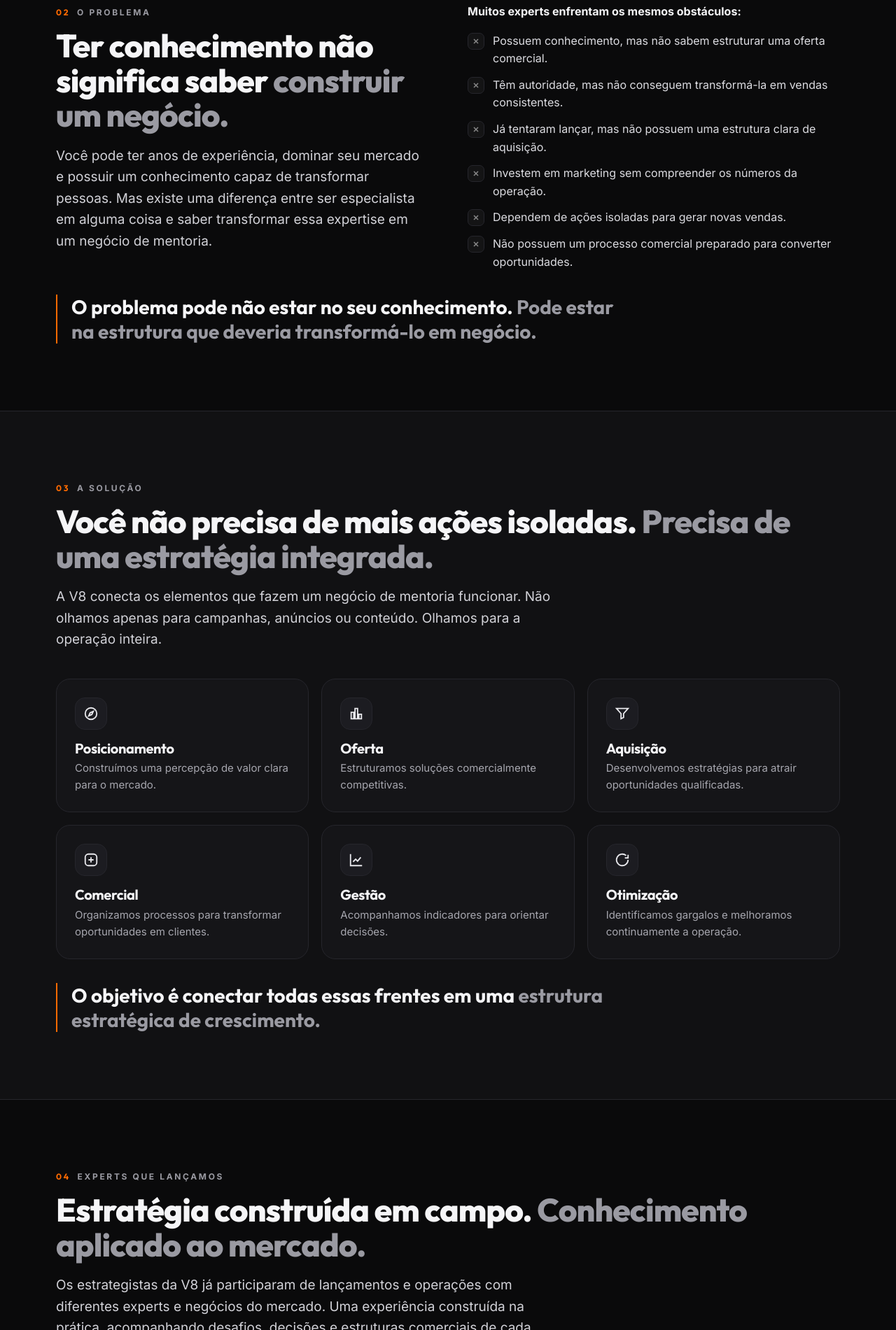
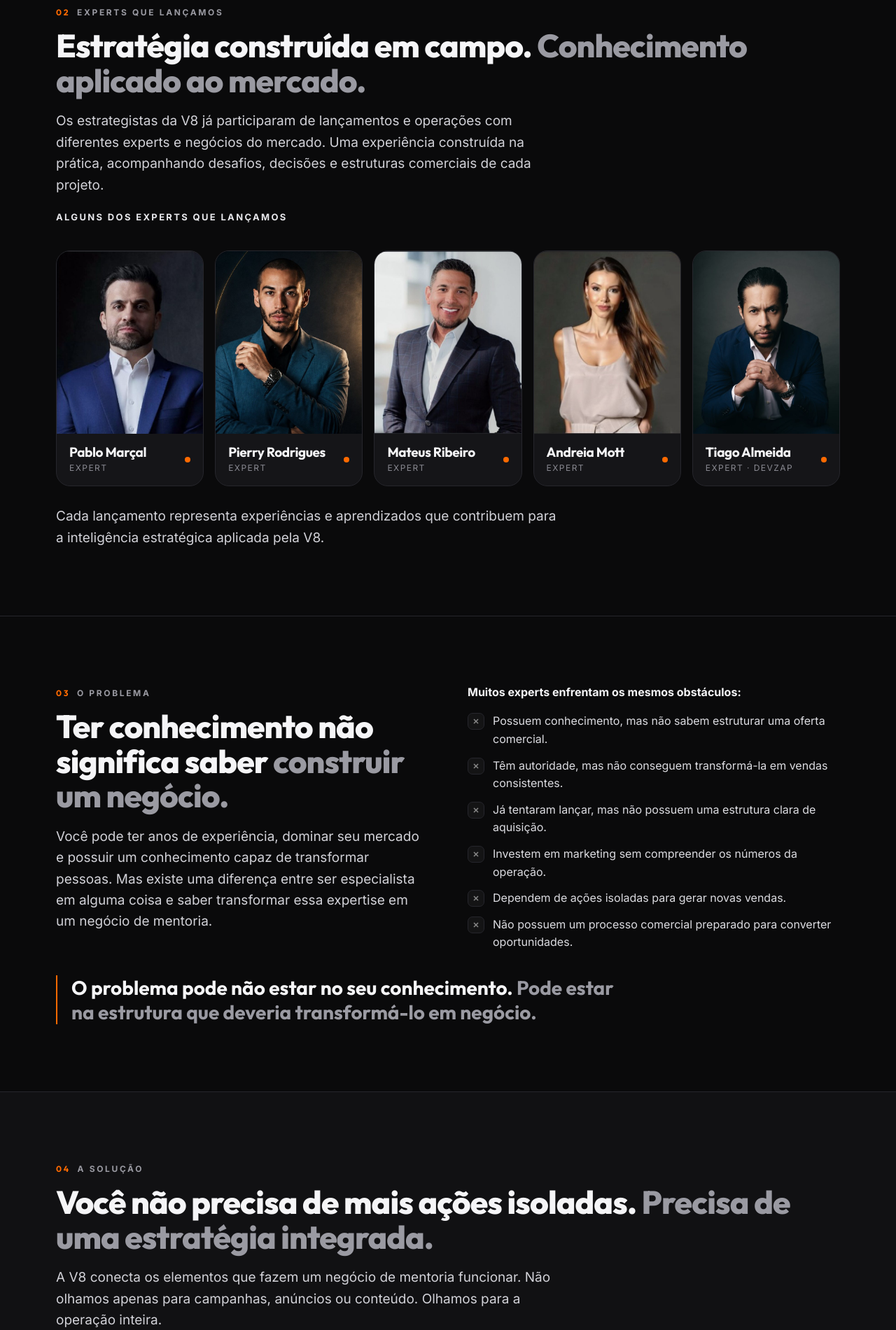
Before and after one commit to contatovrocha/v8-aceleracao, a plain HTML site: page index.html in a window 1280 px wide. Shown: the part 899-2800 px from the top of the page at 70% size. Drawn offline with Linux system fonts and the light colour scheme.

Commit message:
LP: experts lançados na segunda dobra
Co-Authored-By: Claude Opus 5.5 <noreply@anthropic.com>
Claude-Session: https://claude.ai/code/session_01CHV2ULU1xZh1XtUBrtZjgV

```diff
--- a/index.html
+++ b/index.html
@@ -238,11 +238,25 @@ footer .base{margin-top:40px;padding-top:20px;border-top:1px solid var(--line);c
   </div>
 </section>
 
+<!-- 04 · OPERAÇÕES -->
+<section class="sec" id="operacoes">
+  <div class="wrap">
+    <div class="reveal">
+      <div class="eyebrow"><b>02</b> Experts que lançamos</div>
+      <h2>Estratégia construída em campo. <em>Conhecimento aplicado ao mercado.</em></h2>
+      <p class="lead" style="margin-top:18px">Os estrategistas da V8 já participaram de lançamentos e operações com diferentes experts e negócios do mercado. Uma experiência construída na prática, acompanhando desafios, decisões e estruturas comerciais de cada projeto.</p>
+      <p style="margin-top:22px;font:700 13px Inter;letter-spacing:.18em;text-transform:uppercase;color:#e8e8ec">Alguns dos experts que lançamos</p>
+    </div>
+    <div class="ops" id="experts"></div>
+    <p class="lead reveal" style="margin-top:28px">Cada lançamento representa experiências e aprendizados que contribuem para a inteligência estratégica aplicada pela V8.</p>
+  </div>
+</section>
+
 <!-- 02 · O PROBLEMA -->
 <section class="sec" id="problema">
   <div class="wrap split">
     <div class="reveal">
-      <div class="eyebrow"><b>02</b> O problema</div>
+      <div class="eyebrow"><b>03</b> O problema</div>
       <h2>Ter conhecimento não significa saber <em>construir um negócio.</em></h2>
       <p class="lead" style="margin-top:18px">Você pode ter anos de experiência, dominar seu mercado e possuir um conhecimento capaz de transformar pessoas. Mas existe uma diferença entre ser especialista em alguma coisa e saber transformar essa expertise em um negócio de mentoria.</p>
     </div>
@@ -265,7 +279,7 @@ footer .base{margin-top:40px;padding-top:20px;border-top:1px solid var(--line);c
 <section class="sec alt" id="solucao">
   <div class="wrap">
     <div class="reveal">
-      <div class="eyebrow"><b>03</b> A solução</div>
+      <div class="eyebrow"><b>04</b> A solução</div>
       <h2>Você não precisa de mais ações isoladas. <em>Precisa de uma estratégia integrada.</em></h2>
       <p class="lead" style="margin-top:18px">A V8 conecta os elementos que fazem um negócio de mentoria funcionar. Não olhamos apenas para campanhas, anúncios ou conteúdo. Olhamos para a operação inteira.</p>
     </div>
@@ -278,20 +292,6 @@ footer .base{margin-top:40px;padding-top:20px;border-top:1px solid var(--line);c
       <div class="card reveal"><div class="ico"><svg viewBox="0 0 24 24" fill="none" stroke="currentColor" stroke-width="2"><path d="M21 12a9 9 0 1 1-3-6.7M21 4v5h-5"/></svg></div><h3>Otimização</h3><p>Identificamos gargalos e melhoramos continuamente a operação.</p></div>
     </div>
     <p class="quote reveal">O objetivo é conectar todas essas frentes em uma <em>estrutura estratégica de crescimento.</em></p>
-  </div>
-</section>
-
-<!-- 04 · OPERAÇÕES -->
-<section class="sec" id="operacoes">
-  <div class="wrap">
-    <div class="reveal">
-      <div class="eyebrow"><b>04</b> Experts que lançamos</div>
-      <h2>Estratégia construída em campo. <em>Conhecimento aplicado ao mercado.</em></h2>
-      <p class="lead" style="margin-top:18px">Os estrategistas da V8 já participaram de lançamentos e operações com diferentes experts e negócios do mercado. Uma experiência construída na prática, acompanhando desafios, decisões e estruturas comerciais de cada projeto.</p>
-      <p style="margin-top:22px;font:700 13px Inter;letter-spacing:.18em;text-transform:uppercase;color:#e8e8ec">Alguns dos experts que lançamos</p>
-    </div>
-    <div class="ops" id="experts"></div>
-    <p class="lead reveal" style="margin-top:28px">Cada lançamento representa experiências e aprendizados que contribuem para a inteligência estratégica aplicada pela V8.</p>
   </div>
 </section>
 
@@ -463,7 +463,7 @@ footer .base{margin-top:40px;padding-top:20px;border-top:1px solid var(--line);c
 <section class="sec" id="instagram">
   <div class="wrap">
     <div class="reveal">
-      <div class="eyebrow"><b>12</b> Instagram</div>
+      <div class="eyebrow"><b>11</b> Instagram</div>
       <h2>Acompanhe a visão estratégica <em>por trás da V8.</em></h2>
       <p class="lead" style="margin-top:18px">Conheça mais sobre os estrategistas, acompanhe nossos conteúdos e veja como pensamos o crescimento de negócios de mentoria.</p>
     </div>
```
